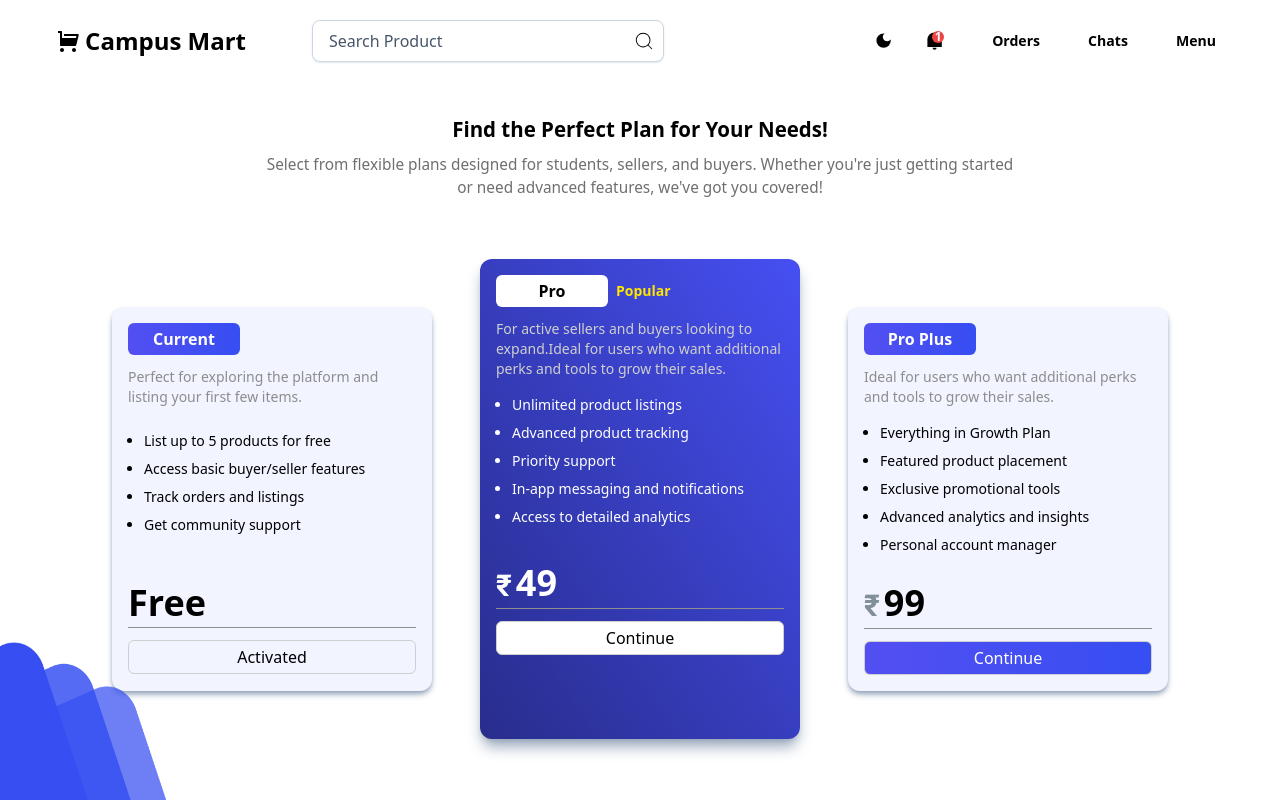
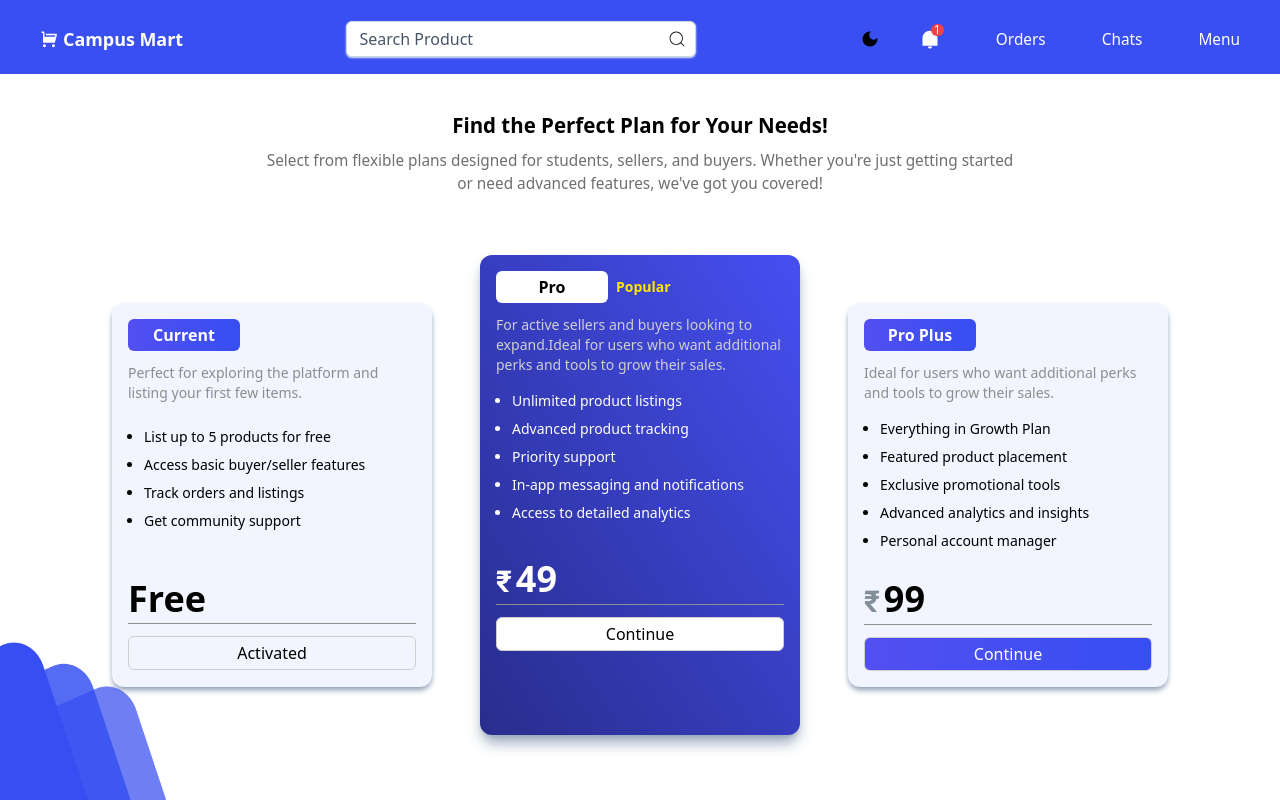
Before and after one commit to SarthakKrishak/Campus_Mart, a React (Vite) app in the folder frontend/: page /price in a window 1280 px wide. Built offline with nearby package versions, Linux system fonts and the light colour scheme.

Commit message:
Header reponsive

```diff
--- a/frontend/src/Components/Header.jsx
+++ b/frontend/src/Components/Header.jsx
@@ -4,6 +4,8 @@ import { CiSearch } from "react-icons/ci";
 import { Link } from 'react-router-dom';
 import { RiNotificationFill } from "react-icons/ri";
 import { MdDarkMode } from "react-icons/md";
+import { IoIosMenu } from "react-icons/io";
+import { IoChevronBackOutline } from "react-icons/io5";
 
 const Header = ({ color,textColor }) => {
 
@@ -19,14 +21,26 @@ const Header = ({ color,textColor }) => {
 
 
     return (
-        <nav style={{ backgroundColor: color, color: textColor }} className={ `flex text-black items-center justify-between pl-14 pr-10 pt-5 pb-4`}>
-            <div className="flex items-center font-bold text-2xl gap-[0.4vw]">
+        <nav style={{ backgroundColor: color, color: textColor }} className={`flex text-black items-center justify-between h-[9.3vh] pt-1 sm:pl-10 md:pr-10`}>
+            <div className='flex justify-around w-full items-center sm:hidden'>
+                <Link to="/"><IoChevronBackOutline size={22} /></Link>
+                <div className="flex items-center font-bold text-lg gap-[0.4vw] ">
+                    <RiShoppingCartFill />
+                    <Link to="/"> <h1>Campus Mart</h1></Link>
+                </div>
+                <IoIosMenu size={25}/>
+            </div>
+
+            <div className="hidden items-center font-bold text-lg gap-[0.4vw] sm:flex lg:text-xl xl:text-[1.4vw]">
                 <RiShoppingCartFill />
                 <Link to="/"> <h1>Campus Mart</h1></Link>
             </div>
-            <div className="flex items-center bg-white rounded-lg border border-slate-300 pr-2 mr-36 shadow-sm shadow-slate-200 hover:shadow-md transition ease-in-out duration-200">
+
+
+
+            <div className="items-center bg-white rounded-md border border-slate-300 pr-2 shadow-sm shadow-slate-200 hover:shadow-md transition ease-in-out duration-200 hidden sm:flex">
                 <input
-                    className="rounded-lg px-4 py-[1vh] outline-none w-[25vw] placeholder:text-slate-600"
+                    className="rounded-md px-3 outline-none w-[25vw] placeholder:text-slate-600 text-black sm:py-[0.4vh] lg:py-[0.7vh] xl:py-[0.6vh] text-base"
                     placeholder="Search Product"
                     type="text"
                     name="search"
@@ -35,26 +49,31 @@ const Header = ({ color,textColor }) => {
                     onChange={handleSearchBar}
                     aria-label="Search products"
                 />
-                <CiSearch size={22}/>
+                <CiSearch size={22} className='sm:text-black size-4 lg:size-5'/>
             </div>
-            <div className="flex items-center gap-12 font-semibold text-[1.1vw] pr-6">
-                <div className="flex justify-center items-center text-[1.5vw] gap-8">
+
+            <div className="hidden items-center text-[1.9vw] sm:flex gap-8 lg:gap-11 font-medium xl:gap-14">
+                <div className="flex justify-center items-center text-[1.5vw] sm:gap-5 lg:gap-8 xl:gap-10">
                     <button onClick={toggleDarkMode} aria-label="Toggle dark mode">
-                        <MdDarkMode className={darkMode ? 'text-yellow-400' : 'text-black'} />
+                        <MdDarkMode className={darkMode ? 'text-yellow-400  sm:size-4 lg:size-5' : 'text-black sm:size-4 lg:size-5'} />
                     </button>
                     <button className='relative' aria-label="Notifications">
-                        <RiNotificationFill/>
+                        <RiNotificationFill className='sm:size-4 lg:size-5'/>
                         {notification > 0 && (
-                            <span className="absolute top-0 right-0 h-3 w-3 bg-red-500 text-white text-xs flex items-center justify-center rounded-full">
+                            <span className="absolute bg-red-500 text-white flex items-center justify-center rounded-full sm:size-2 text-xs p-[0.8vw] top-[-0.6vh] lg:top-[-0.7vh] right-[-0.3vw] xl:p-[0.5vw]">
                                 {notification}
                             </span>
                         )}
                     </button>
                 </div>
-                <Link to="/" className="hover:text-blue-500 transition duration-200">Orders</Link>
-                <Link to="/" className="hover:text-blue-500 transition duration-200">Chats</Link>
-                <Link to="/" className="hover:text-blue-500 transition duration-200">Menu</Link>
+                <Link to="/" className="hover:text-blue-500 transition duration-200 lg:text-[1.7vw] xl:text-[1.2vw]">Orders</Link>
+                <Link to="/" className="hover:text-blue-500 transition duration-200 lg:text-[1.7vw] xl:text-[1.2vw]">Chats</Link>
+                <Link to="/" className="hover:text-blue-500 transition duration-200 lg:text-[1.7vw] xl:text-[1.2vw]">Menu</Link>
+
             </div>
+
+
+
         </nav>
 
     )
--- a/frontend/src/Pages/PricingModel.jsx
+++ b/frontend/src/Pages/PricingModel.jsx
@@ -12,9 +12,9 @@ const PricingModel = () => {
 
   return (
     <div className="flex flex-col relative w-full h-screen overflow-hidden">
-      <Header />
+      <Header color={"#394ff1"} textColor={"white"}/>
       <img
-        className="absolute w-[28vw] h-[50vh] bottom-[-29vh] left-[-11vw]"
+        className="absolute w-[28vw] h-[50vh] bottom-[-29vh] left-[-11vw] hidden lg:block"
         src="./src/assets/Group_114.png"
         alt="image"
       />
```
